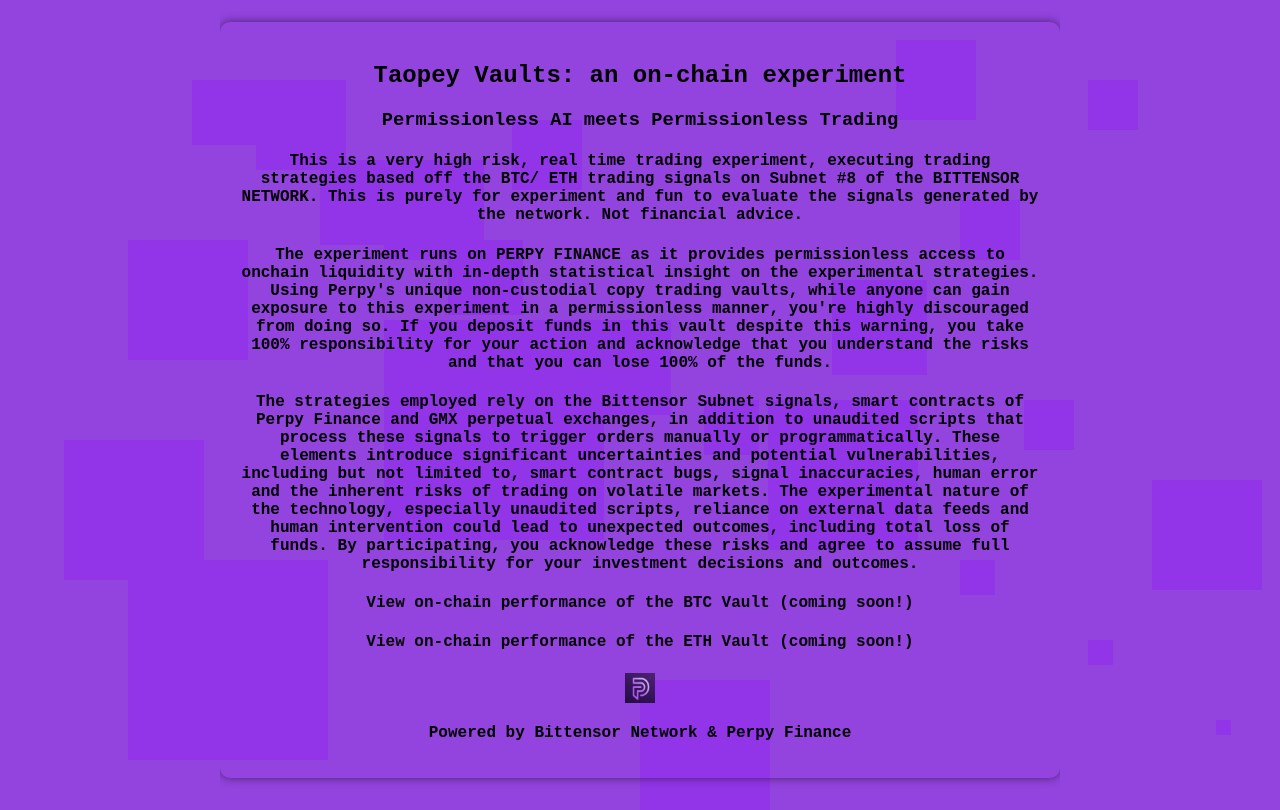
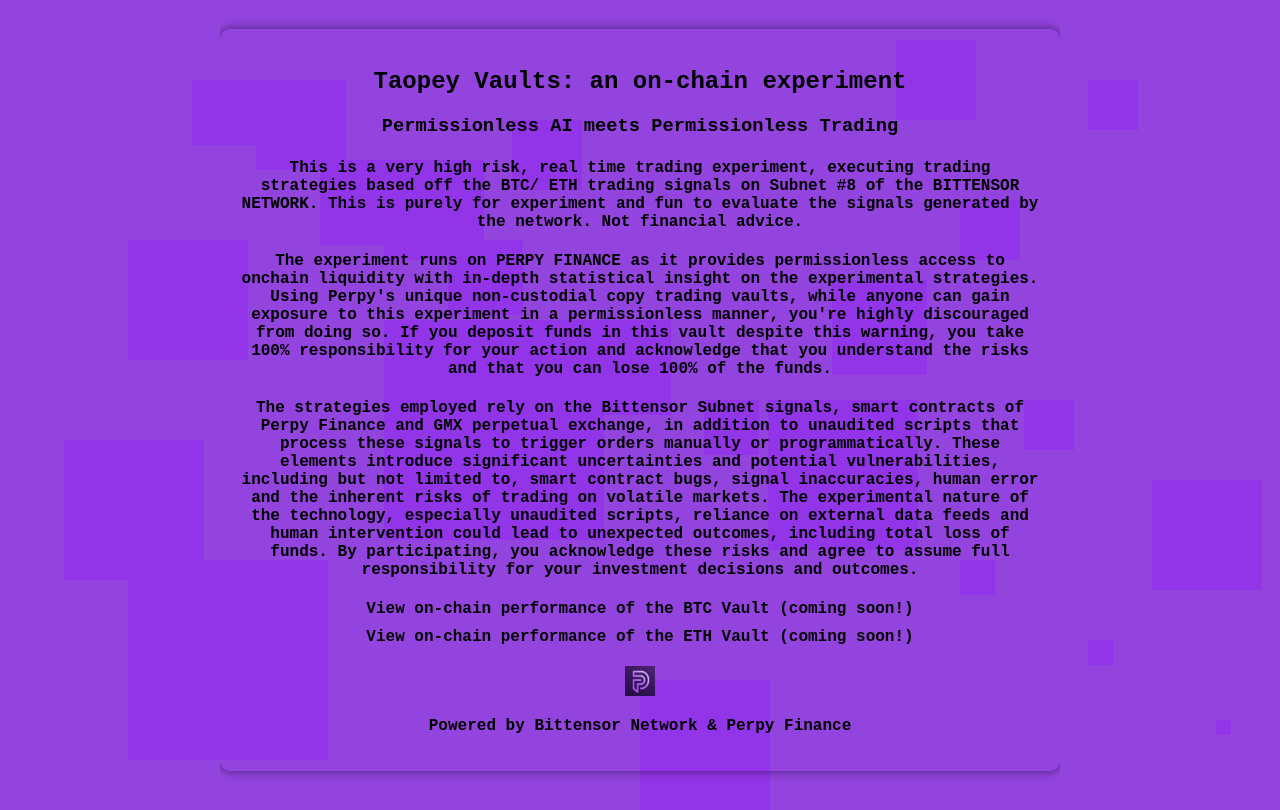
Before and after one commit to taopeyvaults/taopeyvaults, a plain HTML site: page index.html in a window 1280 px wide. Drawn offline with Linux system fonts and the light colour scheme.

Commit message:
Update index.html

```diff
--- a/index.html
+++ b/index.html
@@ -132,10 +132,10 @@
                 <h3>Permissionless AI meets Permissionless Trading</h3>
                 <h4>This is a very high risk, real time trading experiment, executing trading strategies based off the BTC/ ETH trading signals on Subnet #8 of the BITTENSOR NETWORK. This is purely for experiment and fun to evaluate the signals generated by the network. Not financial advice.</h4>
                 <h4>The experiment runs on PERPY FINANCE as it provides permissionless access to onchain liquidity with in-depth statistical insight on the experimental strategies. Using Perpy's unique non-custodial copy trading vaults, while anyone can gain exposure to this experiment in a permissionless manner, you're highly discouraged from doing so. If you deposit funds in this vault despite this warning, you take 100% responsibility for your action and acknowledge that you understand the risks and that you can lose 100% of the funds.</h4>
-                <h4>The strategies employed rely on the Bittensor Subnet signals, smart contracts of Perpy Finance and GMX perpetual exchanges, in addition to unaudited scripts that process these signals to trigger orders manually or programmatically. These elements introduce significant uncertainties and potential vulnerabilities, including but not limited to, smart contract bugs, signal inaccuracies, human error and the inherent risks of trading on volatile markets. The experimental nature of the technology, especially unaudited scripts, reliance on external data feeds and human intervention could lead to unexpected outcomes, including total loss of funds. By participating, you acknowledge these risks and agree to assume full responsibility for your investment decisions and outcomes.</h4>
+                <h4>The strategies employed rely on the Bittensor Subnet signals, smart contracts of Perpy Finance and GMX perpetual exchange, in addition to unaudited scripts that process these signals to trigger orders manually or programmatically. These elements introduce significant uncertainties and potential vulnerabilities, including but not limited to, smart contract bugs, signal inaccuracies, human error and the inherent risks of trading on volatile markets. The experimental nature of the technology, especially unaudited scripts, reliance on external data feeds and human intervention could lead to unexpected outcomes, including total loss of funds. By participating, you acknowledge these risks and agree to assume full responsibility for your investment decisions and outcomes.</h4>
 
-                <a href="https://www.perpy.finance" target="_blank" target="_blank"><b><h4>View on-chain performance of the BTC Vault (coming soon!)</h4></b></a>
-                <a href="https://www.perpy.finance" target="_blank" target="_blank"><b><h4>View on-chain performance of the ETH Vault (coming soon!)</h4></b></a>
+        <a href="https://www.perpy.finance" target="_blank"><b><h4 style="margin: 0;">View on-chain performance of the BTC Vault (coming soon!)</h4></b></a>
+        <a href="https://www.perpy.finance" target="_blank"><b><h4 style="margin: 0;">View on-chain performance of the ETH Vault (coming soon!)</h4></b></a>
 
                 <div class="social-links">
                     <a href="https://www.perpy.finance" target="_blank" target="_blank">
```
